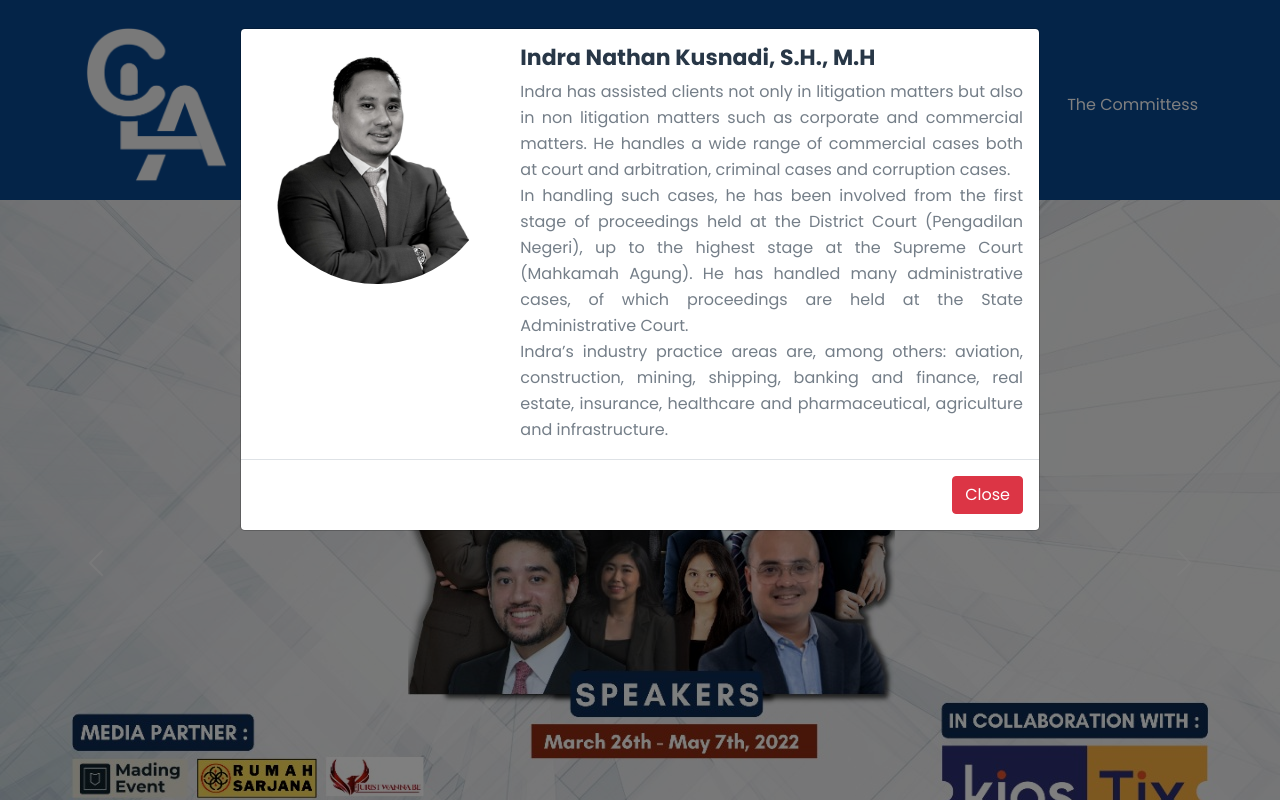
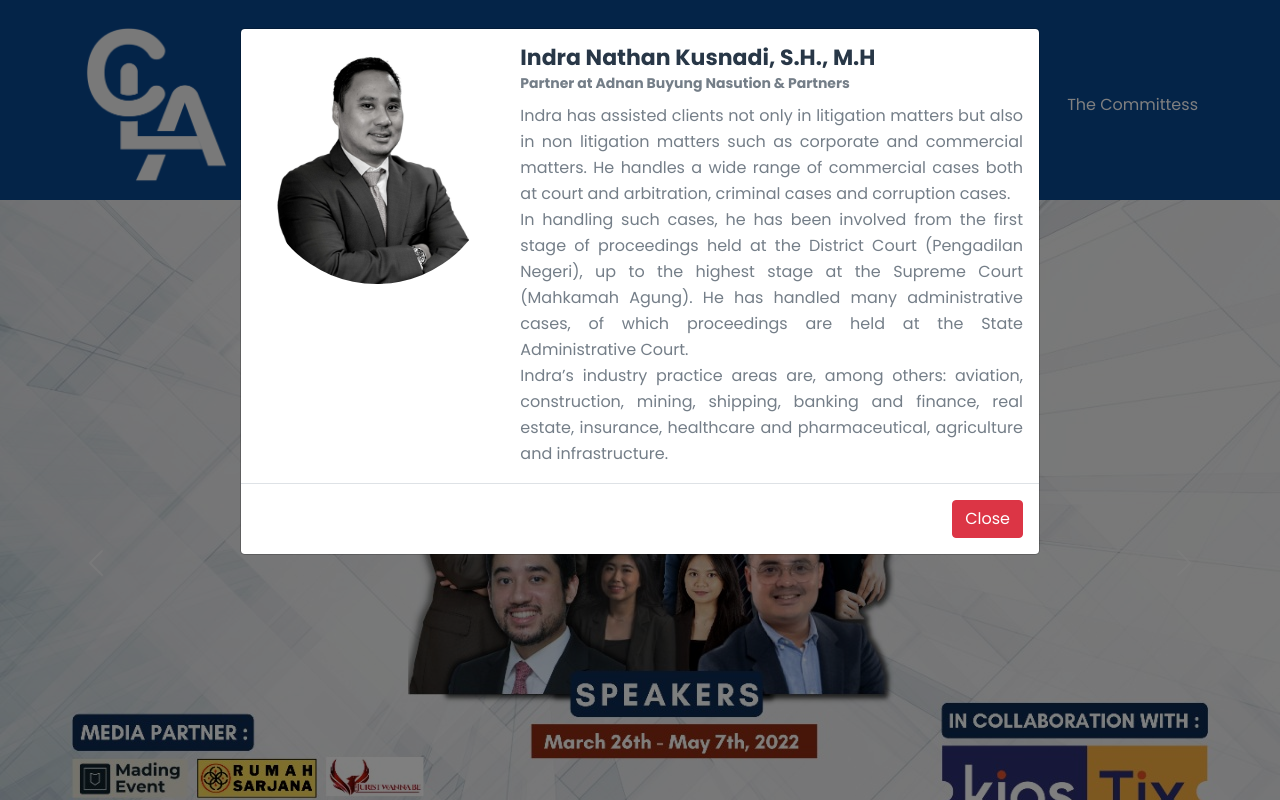
Before and after one commit to Tintapen/coprlegal, a CodeIgniter app: page /database/ in a window 1280 px wide, after a click that opens the changed part. Run offline with CodeIgniter, Linux system fonts and the light colour scheme.

Commit message:
Ubah Modal

```diff
--- a/application/views/template/our-speaker.php
+++ b/application/views/template/our-speaker.php
@@ -194,7 +194,7 @@
 						<div class="col-md-8">
 							<div class="mb-2">
 								<h4>Indra Nathan Kusnadi, S.H., M.H</h4>
-								<!-- <small class="fw-bold">Managing Partner at Adnan Buyung Nasution & Partners</small> -->
+								<small class="fw-bold">Partner at Adnan Buyung Nasution & Partners</small>
 							</div>
 							<div>
 								<p style=" text-align: justify;">Indra has assisted clients not only in litigation matters but also in non litigation matters such as corporate and commercial matters. He handles a wide range of commercial cases both at court and arbitration, criminal cases and corruption cases.</p>
```
